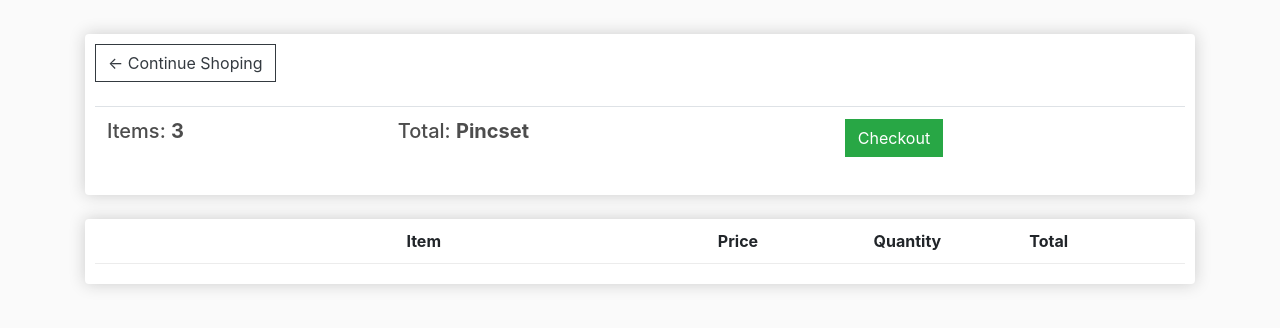
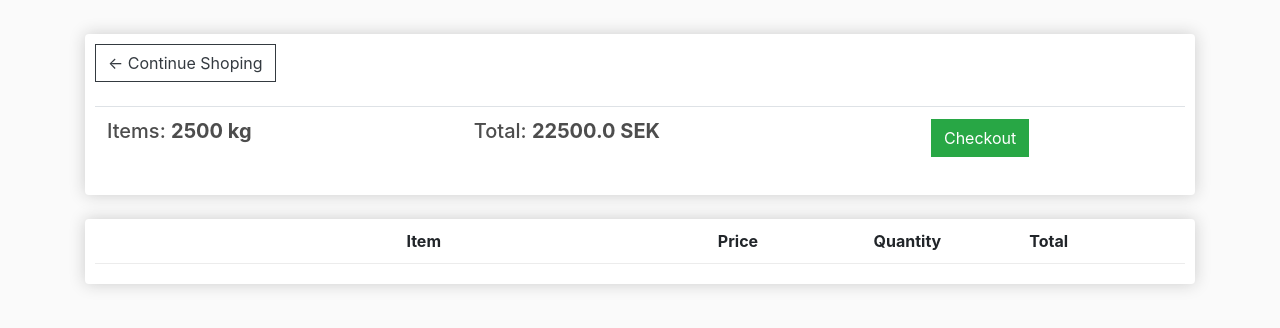
Before and after one commit to puchal71/MyEcommerceProject, a Django app: template ecommerce/store/templates/store/cart.html in a window 1280 px wide. Shown: the part 57-385 px from the top of the page. Run offline with Django 5.2, Linux system fonts and the light colour scheme; the template is opened without the code that fills it: values that come from a table or form of the project are taken from there, others are empty; data comes from the database, SQL or seed files in the repository; parts of the project's set-up code (start-up, migrations or seed data) failed here and were passed over; some libraries are stand-ins or nearby versions.

Commit message:
Added @property to dynamic count total amount of items and total price in cart

```diff
--- a/ecommerce/store/models.py
+++ b/ecommerce/store/models.py
@@ -41,12 +41,29 @@ class Order(models.Model):
     def __str__(self):
         return str(self.id)
 
+    @property
+    def get_cart_total(self):
+        orderitems = self.orderitem_set.all()
+        total = sum([item.get_total for item in orderitems])
+        return total
+
+    def get_cart_items(self):
+        orderitems = self.orderitem_set.all()
+        total = sum([item.quantity for item in orderitems])
+        return total
+
 
 class OrderItem(models.Model):
     product = models.ForeignKey(Product, on_delete=models.SET_NULL, blank=True, null=True)
     order = models.ForeignKey(Order, on_delete=models.SET_NULL, blank=True, null=True)
     quantity = models.IntegerField(default=0, null=True, blank=True)
     date_added = models.DateTimeField(auto_now_add=True)
+
+    #Funkcja do zliczania ceny jednostkowej * ilosc produktow, podana do cart.html
+    @property
+    def get_total(self):
+        total = self.product.price * self.quantity
+        return total
 
 
 class Shipping(models.Model):
--- a/ecommerce/store/templates/store/cart.html
+++ b/ecommerce/store/templates/store/cart.html
@@ -13,10 +13,10 @@
             <table class="table">
                 <tr>
                     <th>
-                        <h5>Items: <strong>3</strong></h5>
+                        <h5>Items: <strong>{{order.get_cart_items}} kg</strong></h5>
                     </th>
                     <th>
-                        <h5>Total: <strong>Pincset</strong></h5>
+                        <h5>Total: <strong>{{order.get_cart_total}} SEK</strong></h5>
                     </th>
                     <th>
                         <a style="float: right: margin: 5px" class="btn btn-success" href="{% url 'checkout' %}">Checkout</a>
@@ -43,14 +43,14 @@
 					<div style="flex:2"><p>{{item.product.name}}</p></div>
 					<div style="flex:1"><p>{{item.product.price|floatformat:2}} SEK/kg</p></div>
 					<div style="flex:1">
-						<p class="quantity">{{item.quantity}}</p>
+						<p class="quantity">{{item.quantity}} kg</p>
 						<div class="quantity">
 							<img class="chg-quantity" src="{% static  'images/arrow-up.png' %}">
 
 							<img class="chg-quantity" src="{% static  'images/arrow-down.png' %}">
 						</div>
 					</div>
-					<div style="flex:1"><p>{{item.product.price}} * {{item.quantity}}</p></div>
+					<div style="flex:1"><p>{{item.get_total}} SEK</p></div>
             </div>
             {% endfor %}
         </div>
--- a/ecommerce/store/views.py
+++ b/ecommerce/store/views.py
@@ -19,7 +19,7 @@ def cart(request):
         items = order.orderitem_set.all()
     else:
         items = []
-    context = {'items': items}
+    context = {'items': items, 'order': order}
     return render(request, 'store/cart.html', context)
 
 
```
